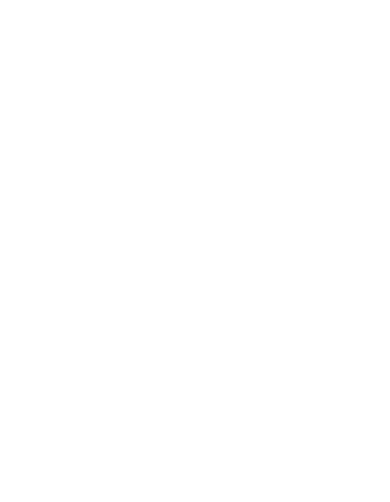
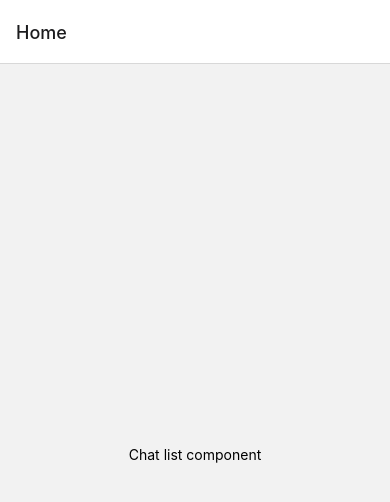
Before and after one commit to LawrenceOL/learning-moochat, a React Native app in the folder moochat/: screen /Home in a window 390 px wide. Shown: the top 502 px of the page. Built offline with nearby package versions, Linux system fonts and the light colour scheme.

Commit message:
style ChatListScreen

```diff
--- a/moochat/App.js
+++ b/moochat/App.js
@@ -54,13 +54,11 @@
 
   return (
     <SafeAreaProvider style={styles.container} onLayout={onLayout}>
-      <SafeAreaView>
-        <NavigationContainer>
-          <Stack.Navigator>
-            <Stack.Screen name="Home" component={ChatListScreen} />
-          </Stack.Navigator>
-        </NavigationContainer>
-      </SafeAreaView>
+      <NavigationContainer>
+        <Stack.Navigator>
+          <Stack.Screen name="Home" component={ChatListScreen} />
+        </Stack.Navigator>
+      </NavigationContainer>
     </SafeAreaProvider>
   );
 }
@@ -69,8 +67,6 @@
   container: {
     flex: 1,
     backgroundColor: "white",
-    justifyContent: "center",
-    alignItems: "center",
   },
   label: {
     color: "black",
--- a/moochat/Components/ChatListScreen.js
+++ b/moochat/Components/ChatListScreen.js
@@ -1,12 +1,20 @@
 import React from "react";
-import { View, Text } from "react-native";
+import { View, Text, StyleSheet } from "react-native";
 
 const ChatListScreen = (props) => {
   return (
-    <View>
+    <View style={styles.container}>
       <Text>Chat list component</Text>
     </View>
   );
 };
 
+const styles = StyleSheet.create({
+  container: {
+    flex: 1,
+    justifyContent: "center",
+    alignItems: "center",
+  },
+});
+
 export default ChatListScreen;
```
